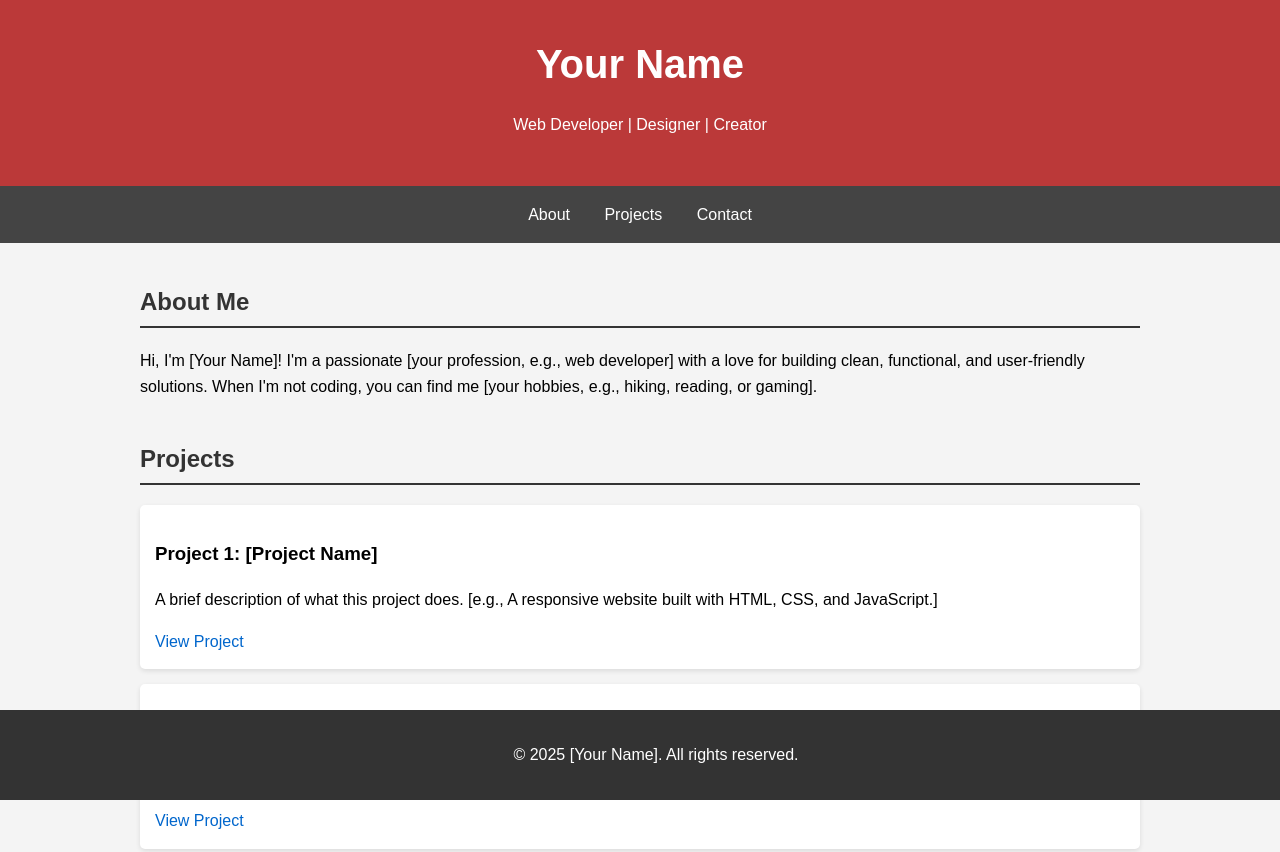
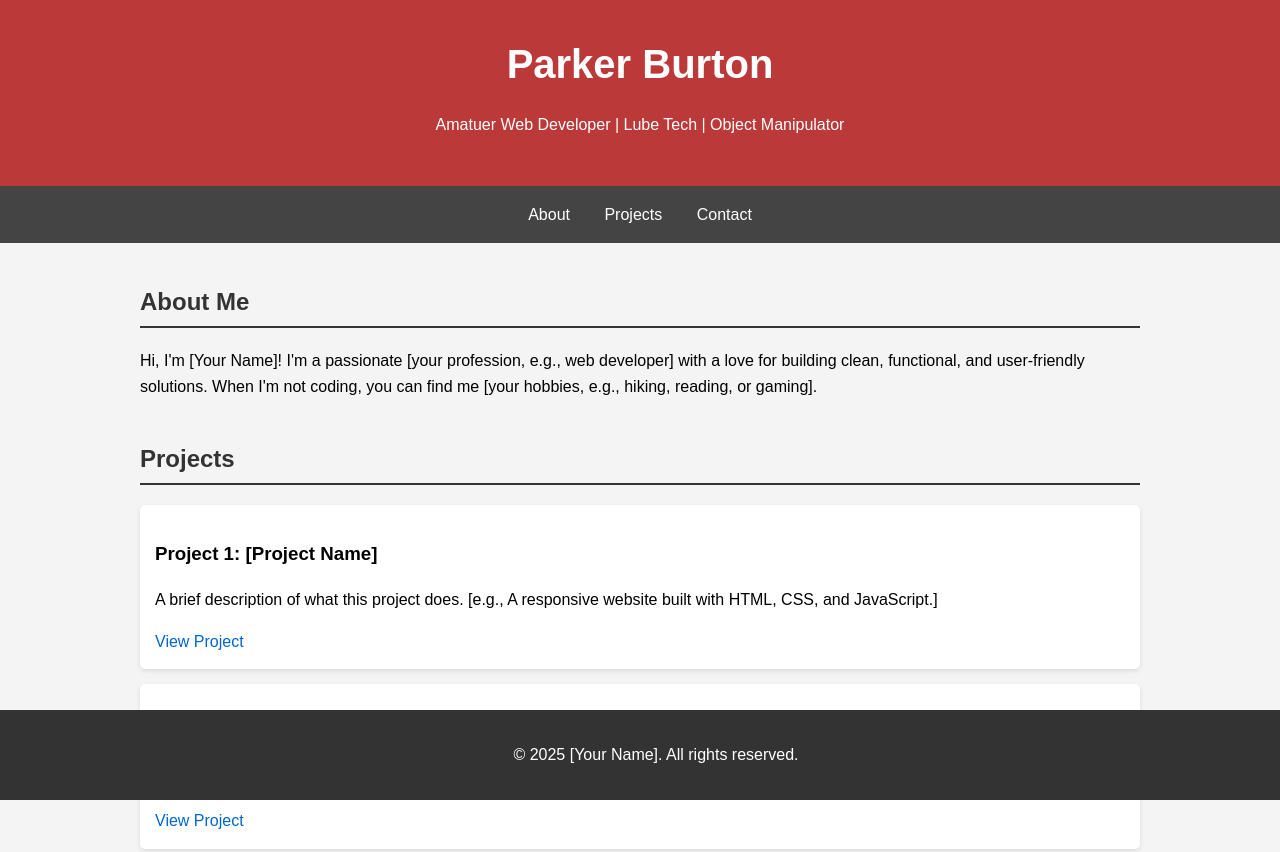
Before and after one commit to flippperooo/AIcoding, a plain HTML site: page index.html in a window 1280 px wide. Shown: the top 852 px of the page. Drawn offline with Linux system fonts and the light colour scheme.

Commit message:
Added personal info

```diff
--- a/index.html
+++ b/index.html
@@ -3,13 +3,13 @@
 <head>
     <meta charset="UTF-8">
     <meta name="viewport" content="width=device-width, initial-scale=1.0">
-    <title>Your Name - Portfolio</title>
+    <title>Portfolio</title>
     <link rel="stylesheet" href="styles.css">
 </head>
 <body>
     <header>
-        <h1>Your Name</h1>
-        <p>Web Developer | Designer | Creator</p>
+        <h1>Parker Burton</h1>
+        <p>Amatuer Web Developer | Lube Tech | Object Manipulator</p>
     </header>
     <nav>
         <a href="#about">About</a>
```
